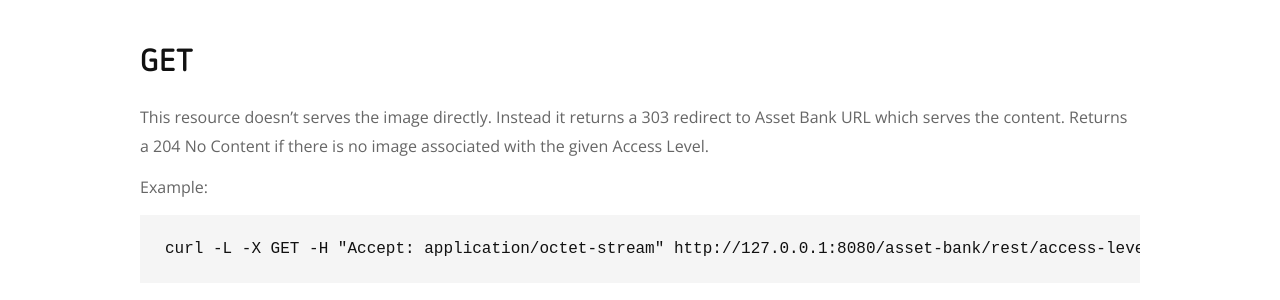
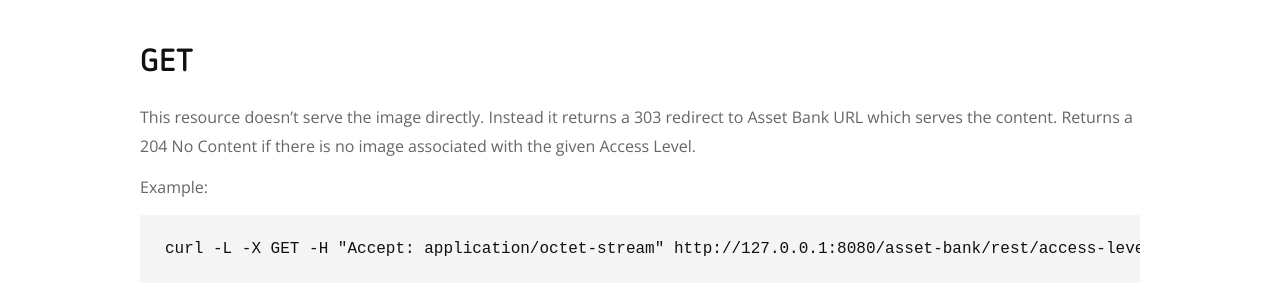
Before and after one commit to brightinteractive/api-docs, a Jekyll site: the page built from doc/access-level-image.md, in a window 1280 px wide. Shown: the part 223-523 px from the top of the page. Built offline with Jekyll 4.4.1, drawn with Linux system fonts in a browser that asks for light colours; our own code applies the rules of GitHub Pages for plain Markdown files.

Commit message:
Fix typo and format

````diff
--- a/doc/access-level-image.md
+++ b/doc/access-level-image.md
@@ -1,7 +1,7 @@
 # Access Level Image Resource
 
 # GET
-This resource doesn't serves the image directly. Instead it returns a 303 redirect to Asset Bank URL which serves the content. Returns a 204 No Content if there is no image associated with the given Access Level.
+This resource doesn't serve the image directly. Instead it returns a 303 redirect to Asset Bank URL which serves the content. Returns a 204 No Content if there is no image associated with the given Access Level.
 
 Example:
 ```
````
Also changed, not shown: doc/content.md (+1 -1 lines), doc/list-attribute-values.md (+7 -4 lines).
